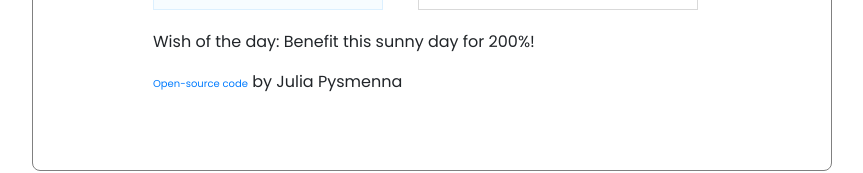
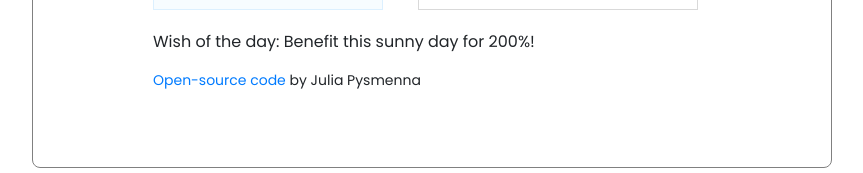
Before and after one commit to julia-pysmenna/weather-project, a plain HTML site: page index.html in a window 1280 px wide. Shown: the part 345-518 px from the top of the page, without its empty margins (208-1071 px from the left). Drawn offline with nearby package versions, Linux system fonts and the light colour scheme; no server answers.

Commit message:
Update html

```diff
--- a/index.html
+++ b/index.html
@@ -83,11 +83,10 @@
         </div>
       </div>
       <p>Wish of the day: Benefit this sunny day for 200%!</p>
-      <p>
+      <p class="github">
         <a
           href="https://github.com/julia-pysmenna/weather-project"
           target="_blank"
-          class="github"
           >Open-source code</a
         >
         by Julia Pysmenna
--- a/src/style.css
+++ b/src/style.css
@@ -79,5 +79,5 @@ li {
 }
 
 .github {
-  font-size: 10px;
+  font-size: 14px;
 }
```
